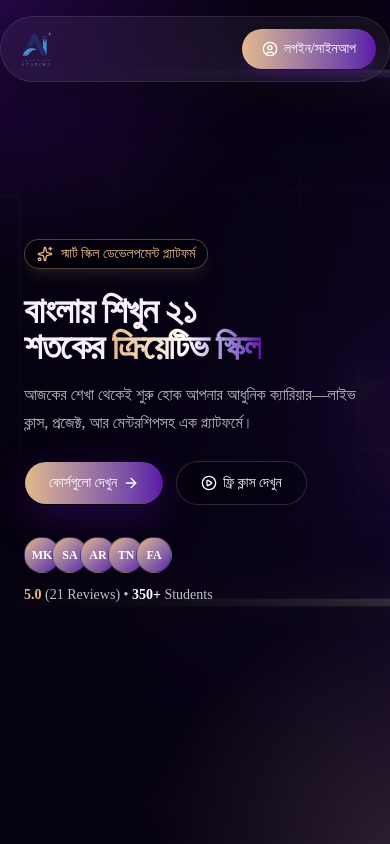
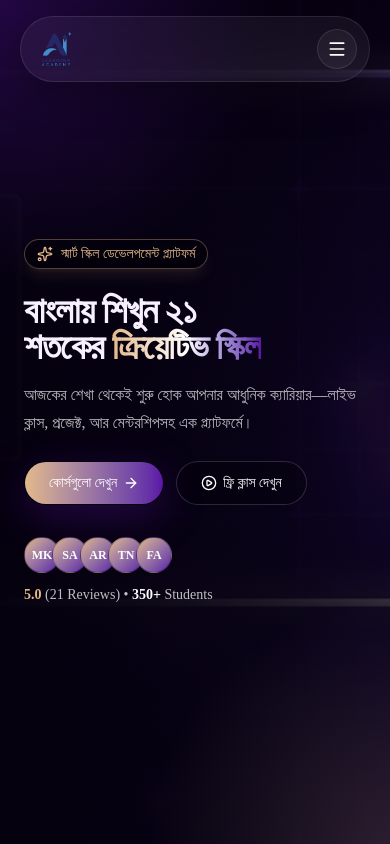
Before and after one commit to gmitsolution3/ai-learning-academy, a Next.js app: page / in a window 390 px wide. Built offline with nearby package versions, Linux system fonts and the light colour scheme.

Commit message:
header responsive added

```diff
--- a/components/Header.tsx
+++ b/components/Header.tsx
@@ -1,7 +1,10 @@
+"use client";
+
 import Link from "next/link";
 import { Button } from "@/components/ui/button";
 import Image from "next/image";
-import { CircleUser } from "lucide-react";
+import { CircleUser, Menu, X } from "lucide-react";
+import { useState } from "react";
 
 const navItems = [
   "হোম",
@@ -12,9 +15,13 @@ const navItems = [
 ];
 
 export default function Header() {
+  const [mobileOpen, setMobileOpen] = useState(false);
+
   return (
-    <header className="max-w-7xl mx-auto fixed left-0 right-0 top-4 z-20">
+    <header className="max-w-7xl mx-auto fixed left-0 right-0 top-4 z-20 px-5 lg:px-5">
+      {/* Main bar */}
       <div className="flex items-center justify-between rounded-full border border-white/10 bg-white/5 px-3 py-2 shadow-[0_12px_40px_rgba(0,0,0,0.35)] backdrop-blur-xl sm:px-5">
+        {/* Logo */}
         <Link href="/" className="flex items-center gap-3">
           <Image
             src="/logo.png"
@@ -25,6 +32,7 @@ export default function Header() {
           />
         </Link>
 
+        {/* Desktop nav */}
         <nav className="hidden items-center gap-1 p-1 lg:flex">
           {navItems.map((item, index) => (
             <Link
@@ -41,21 +49,63 @@ export default function Header() {
           ))}
         </nav>
 
+        {/* Right side */}
         <div className="flex items-center gap-2">
+          {/* Desktop login button */}
           <Button
             asChild
-            className="rounded-full bg-gradient-to-r from-secondary to-primary p-5 text-primary-foreground shadow-lg shadow-primary/25 hover:opacity-90"
+            className="hidden rounded-full bg-gradient-to-r from-secondary to-primary p-5 text-primary-foreground shadow-lg shadow-primary/25 hover:opacity-90 lg:inline-flex"
           >
             <Link href="#">
-              {" "}
-              <span>
-                <CircleUser />
-              </span>{" "}
+              <span><CircleUser /></span>
               লগইন/সাইনআপ
             </Link>
           </Button>
+
+          {/* Mobile hamburger */}
+          <button
+            className="flex size-10 items-center justify-center rounded-full border border-white/10 bg-white/5 text-white transition hover:bg-white/10 lg:hidden"
+            onClick={() => setMobileOpen((prev) => !prev)}
+            aria-label="Toggle menu"
+          >
+            {mobileOpen ? <X className="size-5" /> : <Menu className="size-5" />}
+          </button>
         </div>
       </div>
+
+      {/* Mobile dropdown */}
+      {mobileOpen && (
+        <div className="mx-2 mt-2 rounded-2xl border border-white/10 bg-black/60 p-3 shadow-[0_12px_40px_rgba(0,0,0,0.4)] backdrop-blur-xl lg:hidden">
+          <nav className="flex flex-col gap-1">
+            {navItems.map((item, index) => (
+              <Link
+                key={item}
+                href="#"
+                onClick={() => setMobileOpen(false)}
+                className={`rounded-xl px-4 py-3 text-sm transition ${
+                  index === 0
+                    ? "bg-white/10 text-white"
+                    : "text-white/70 hover:bg-white/5 hover:text-white"
+                }`}
+              >
+                {item}
+              </Link>
+            ))}
+          </nav>
+
+          <div className="mt-3 border-t border-white/10 pt-3">
+            <Button
+              asChild
+              className="w-full rounded-full bg-gradient-to-r from-secondary to-primary text-primary-foreground shadow-lg shadow-primary/25 hover:opacity-90"
+            >
+              <Link href="#" onClick={() => setMobileOpen(false)}>
+                <span><CircleUser /></span>
+                লগইন/সাইনআপ
+              </Link>
+            </Button>
+          </div>
+        </div>
+      )}
     </header>
   );
 }
```
